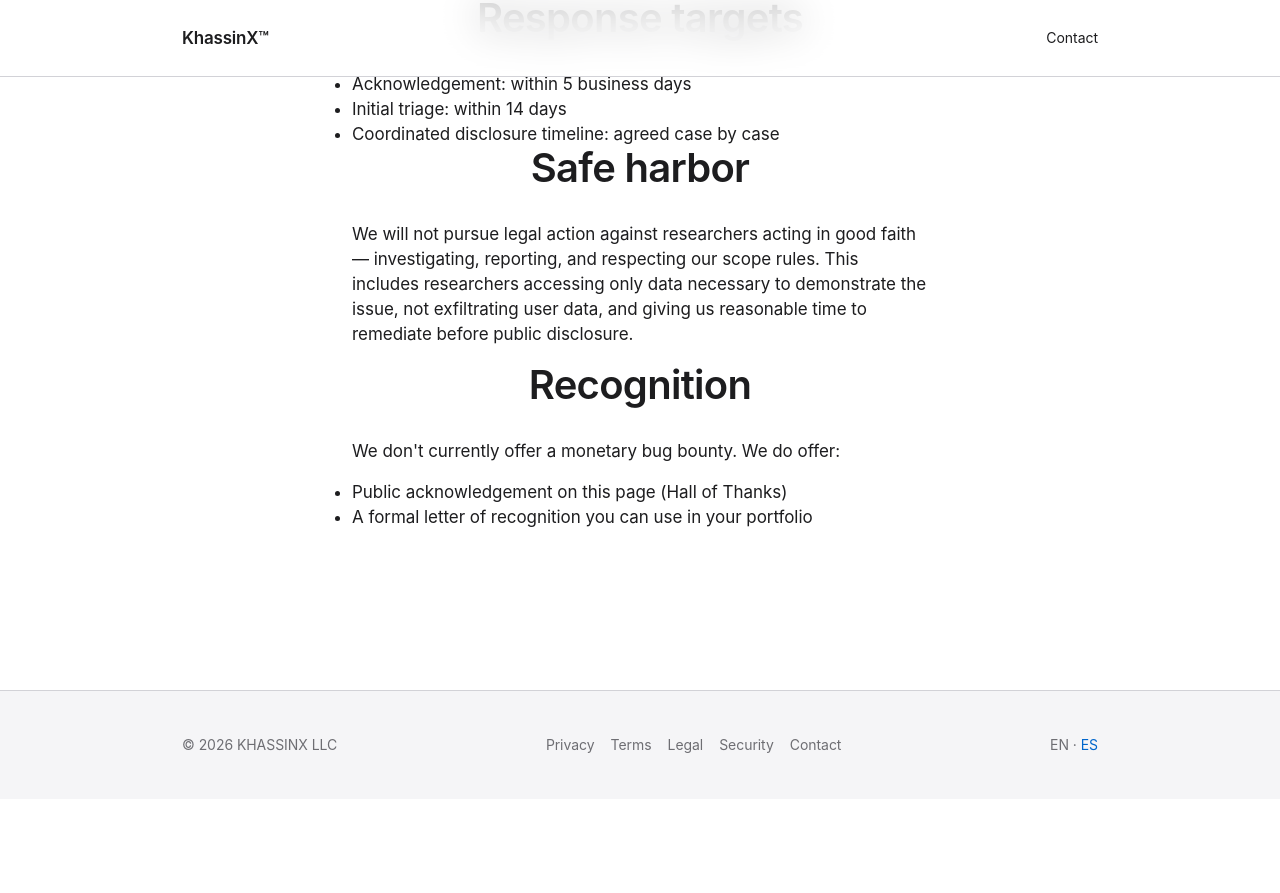
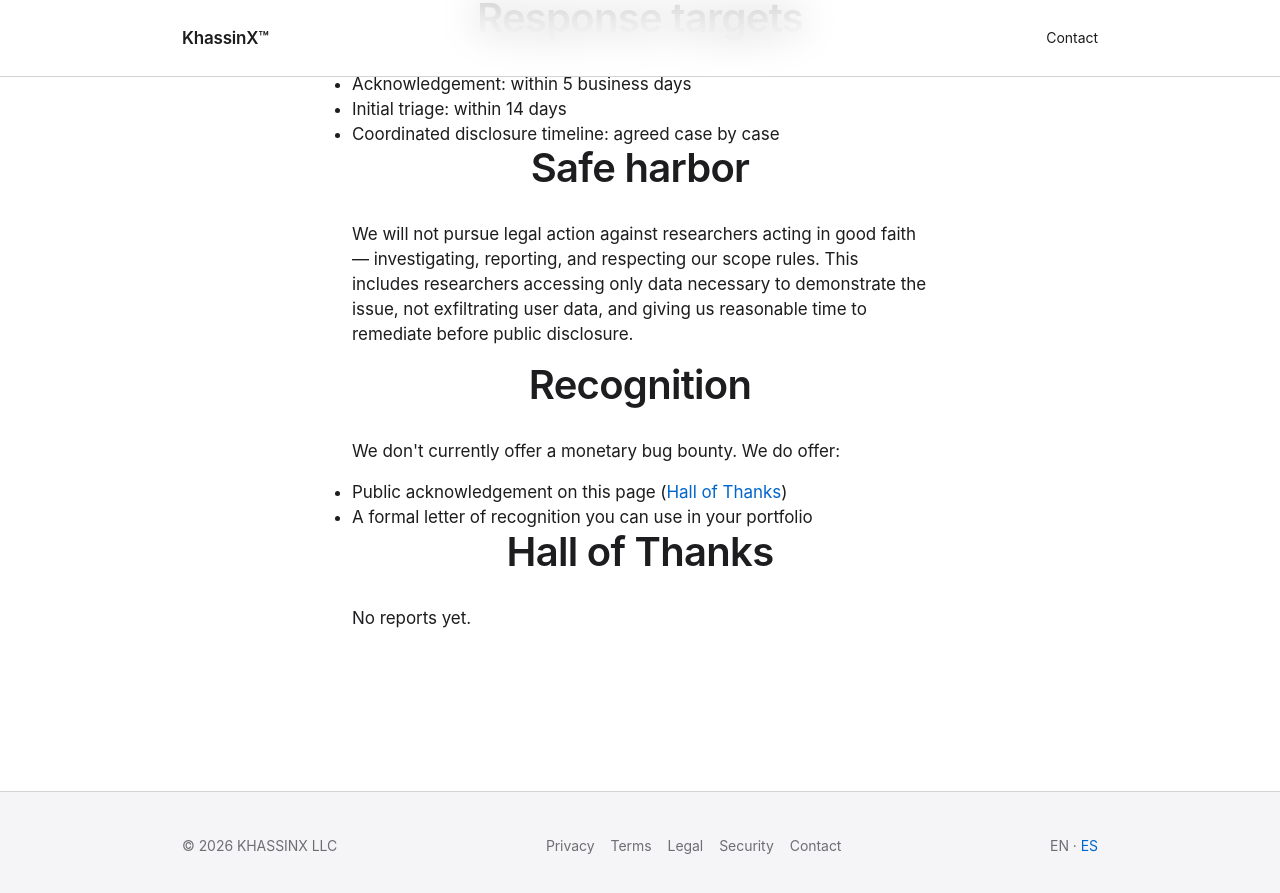
Before and after one commit to KhassinX/khassinx-apex-web, a Jekyll site: the page built from security/index.html, in a window 1280 px wide and 900 px high, scrolled down 963 px. Shown: the top 893 px of the window. Built offline with Jekyll 4.4.1, drawn with Linux system fonts in a browser that asks for light colours; before the commit the page ends 1762 px from its top, so only the background shows below that.

Commit message:
security(web): la seccion Hall of Thanks que la pagina prometia ahora existe, vacia hasta el primer reporte
Decision de Enlace (D3, 5-oct-2026): se mantiene la promesa y se crea la seccion.

Co-Authored-By: Claude Opus 5.5 <noreply@anthropic.com>
Claude-Session: https://claude.ai/code/session_014MueK6FRru5xsVHgayAvp8

```diff
--- a/es/security/index.html
+++ b/es/security/index.html
@@ -47,8 +47,11 @@ canonical_es: /es/security/
     <h2>Reconocimiento</h2>
     <p>Actualmente no ofrecemos bug bounty monetario. Sí ofrecemos:</p>
     <ul>
-      <li>Reconocimiento público en esta página (Hall of Thanks)</li>
+      <li>Reconocimiento público en esta página (<a href="#hall-of-thanks">Hall of Thanks</a>)</li>
       <li>Una carta formal de reconocimiento que puedes usar en tu portafolio</li>
     </ul>
+
+    <h2 id="hall-of-thanks">Hall of Thanks</h2>
+    <p>Todavía no hay reportes.</p>
   </div>
 </section>
--- a/security/index.html
+++ b/security/index.html
@@ -47,8 +47,11 @@ canonical_es: /es/security/
     <h2>Recognition</h2>
     <p>We don't currently offer a monetary bug bounty. We do offer:</p>
     <ul>
-      <li>Public acknowledgement on this page (Hall of Thanks)</li>
+      <li>Public acknowledgement on this page (<a href="#hall-of-thanks">Hall of Thanks</a>)</li>
       <li>A formal letter of recognition you can use in your portfolio</li>
     </ul>
+
+    <h2 id="hall-of-thanks">Hall of Thanks</h2>
+    <p>No reports yet.</p>
   </div>
 </section>
```
